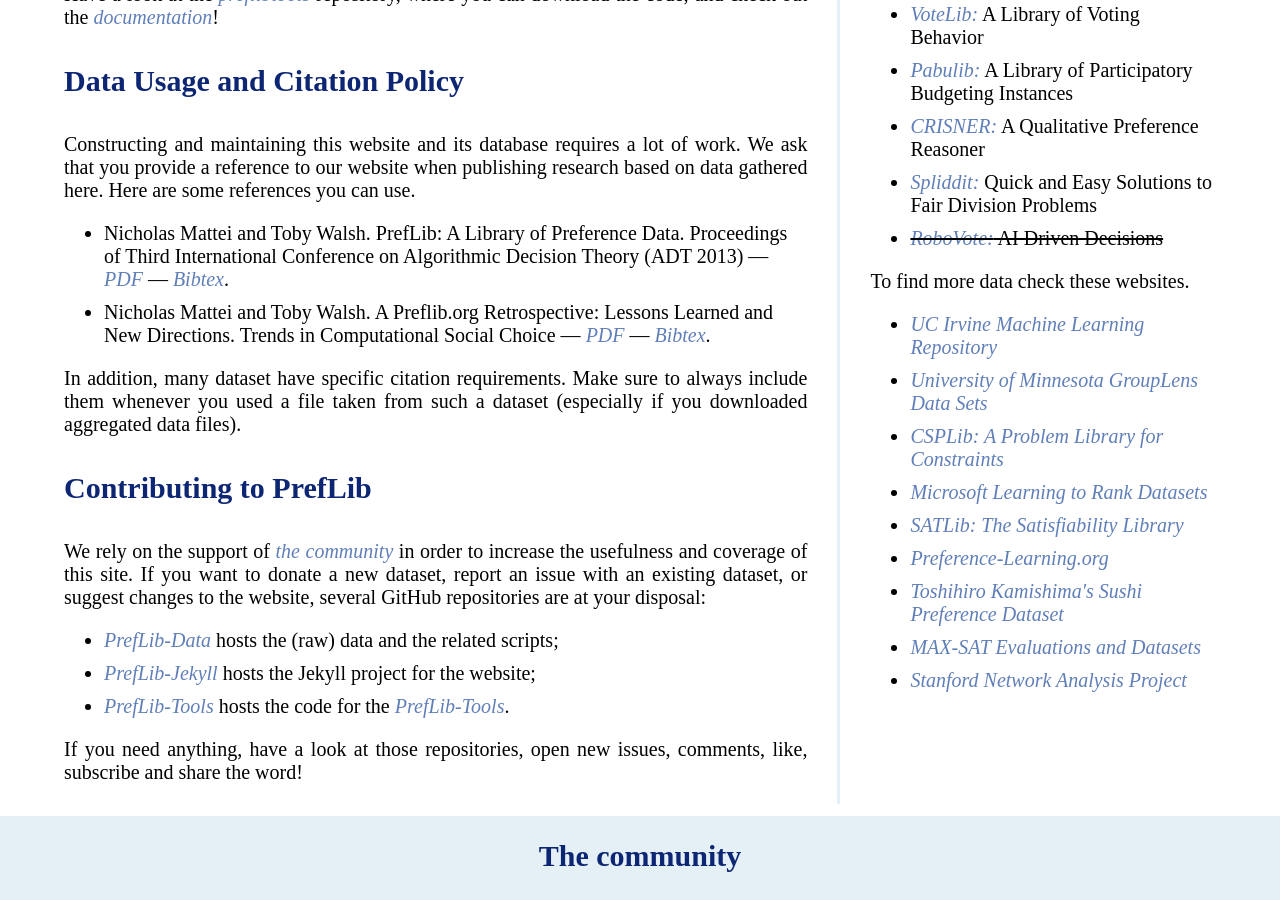
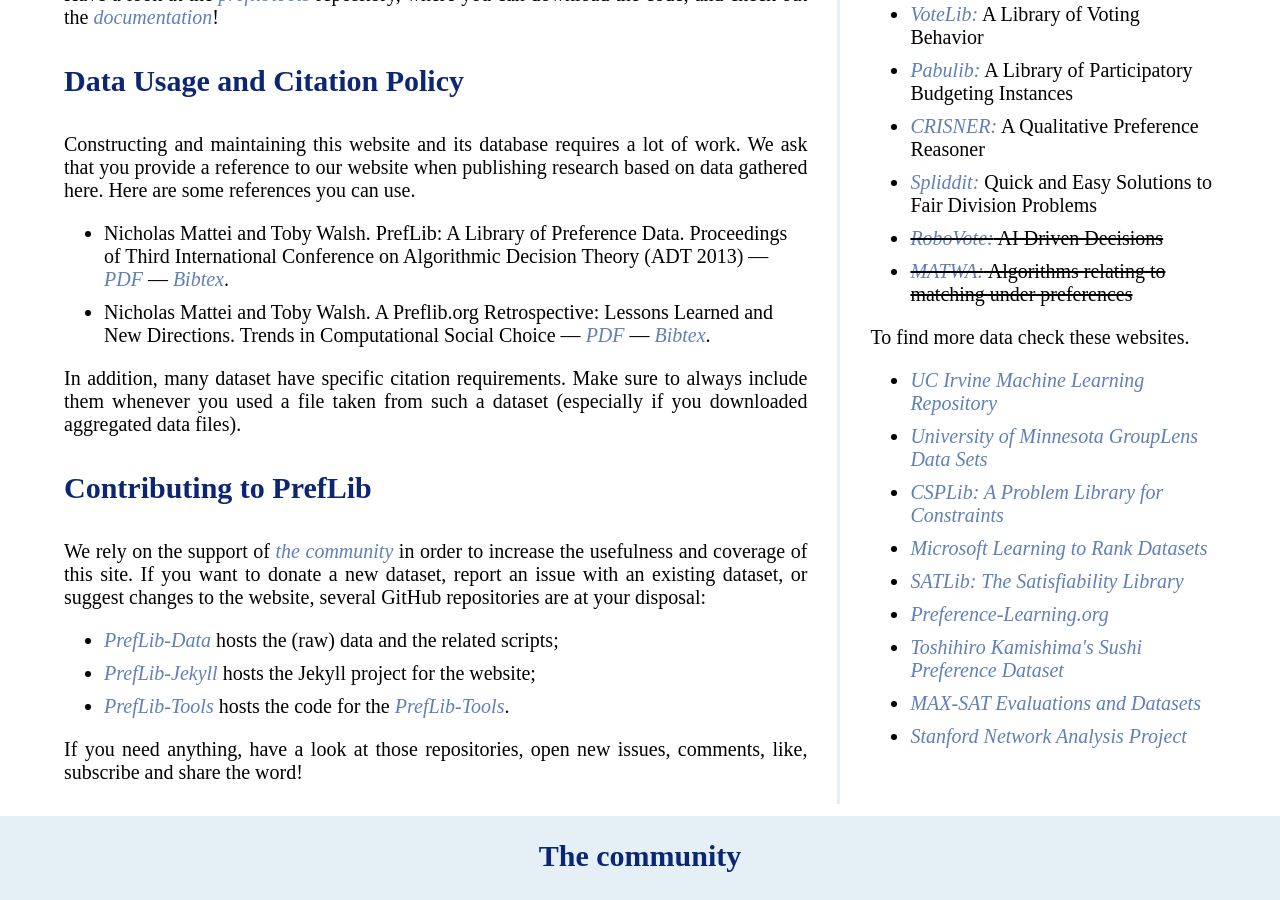
Before and after one commit to PrefLib/PrefLib-Jekyll, a Jekyll site: the page built from preflib/index.html, in a window 1280 px wide and 900 px high, scrolled down 753 px. Built offline with Jekyll 4.4.1, drawn with Linux system fonts in a browser that asks for light colours; some web fonts are replaced.

Commit message:
Update index.html

```diff
--- a/preflib/index.html
+++ b/preflib/index.html
@@ -117,6 +117,7 @@
 				<li><a href="https://www.ece.iastate.edu/~gsanthan/crisner.html">CRISNER:</a> A Qualitative Preference Reasoner</li>
 				<li><a href="http://www.spliddit.org/">Spliddit:</a> Quick and Easy Solutions to Fair Division Problems</li>
 				<li><span style="text-decoration: line-through;"><a href="http://robovote.org/">RoboVote:</a> AI Driven Decisions</span></li>
+				<li><span style="text-decoration: line-through;"><a href="https://matwa.optimalmatching.com/matching/relatedApps">MATWA:</a> Algorithms relating to matching under preferences</span></li>
 			</ul>
 
 			<p>To find more data check these websites.</p>
```
